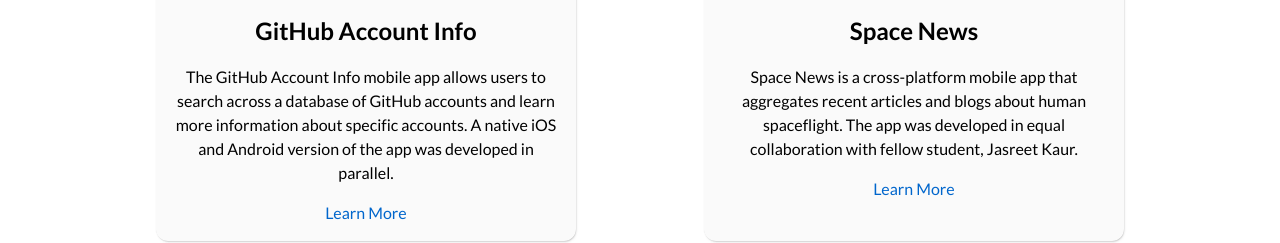
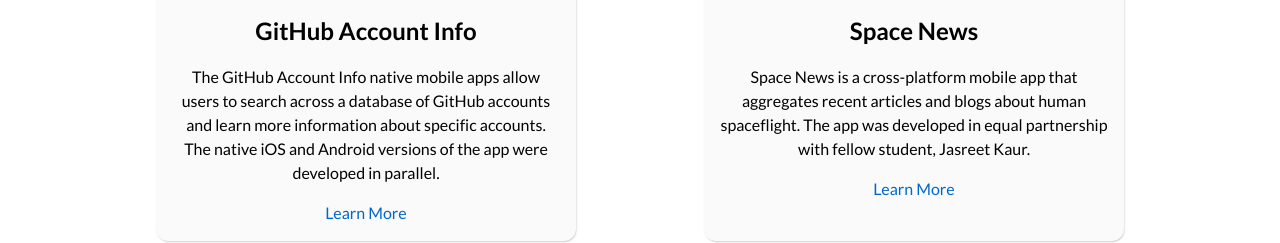
Before and after one commit to willpaceley/portfolio, a plain HTML site: page index.html in a window 1280 px wide. Shown: the part 957-1200 px from the top of the page. Drawn offline with nearby package versions, Linux system fonts and the light colour scheme.

Commit message:
add favicon

```diff
--- a/index.html
+++ b/index.html
@@ -8,6 +8,7 @@
     <title>Will Paceley</title>
     <link rel="stylesheet" href="./css/reset.css" />
     <link rel="stylesheet" href="./css/main.css" />
+    <link href="favicon.png" rel="icon" media="(prefers-color-scheme: light)" />
     <link rel="preconnect" href="https://fonts.googleapis.com" />
     <link rel="preconnect" href="https://fonts.gstatic.com" crossorigin />
     <link
@@ -88,10 +89,10 @@
                 />
                 <h3>GitHub Account Info</h3>
                 <p>
-                  The GitHub Account Info mobile app allows users to search
-                  across a database of GitHub accounts and learn more
-                  information about specific accounts. A native iOS and Android
-                  version of the app was developed in parallel.
+                  The GitHub Account Info native mobile apps allow users to
+                  search across a database of GitHub accounts and learn more
+                  information about specific accounts. The native iOS and
+                  Android versions of the app were developed in parallel.
                 </p>
                 <a href="#">Learn More</a>
               </div>
@@ -106,7 +107,7 @@
                 <p>
                   Space News is a cross-platform mobile app that aggregates
                   recent articles and blogs about human spaceflight. The app was
-                  developed in equal collaboration with fellow student, Jasreet
+                  developed in equal partnership with fellow student, Jasreet
                   Kaur.
                 </p>
                 <a href="#">Learn More</a>
--- a/js/main.js
+++ b/js/main.js
@@ -2,6 +2,10 @@
 // Or maybe tic tac toe?
 
 function init() {
+  updateCopyright();
+}
+
+function updateCopyright() {
   const copyright = document.querySelector('.copyright');
   const year = new Date().getFullYear();
   copyright.textContent = `Copyright © ${year} Will Paceley`;
```
Also changed, not shown: favicon.png (added).
